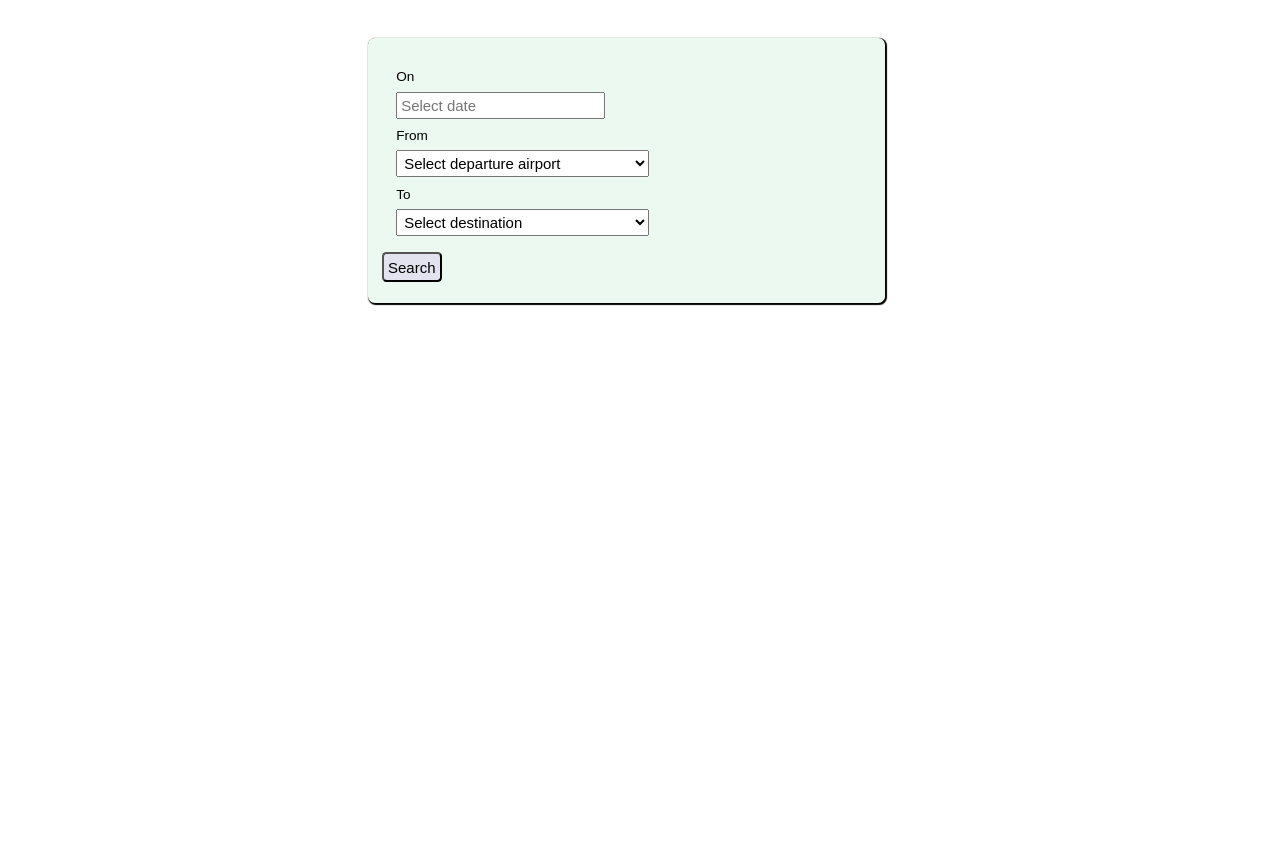
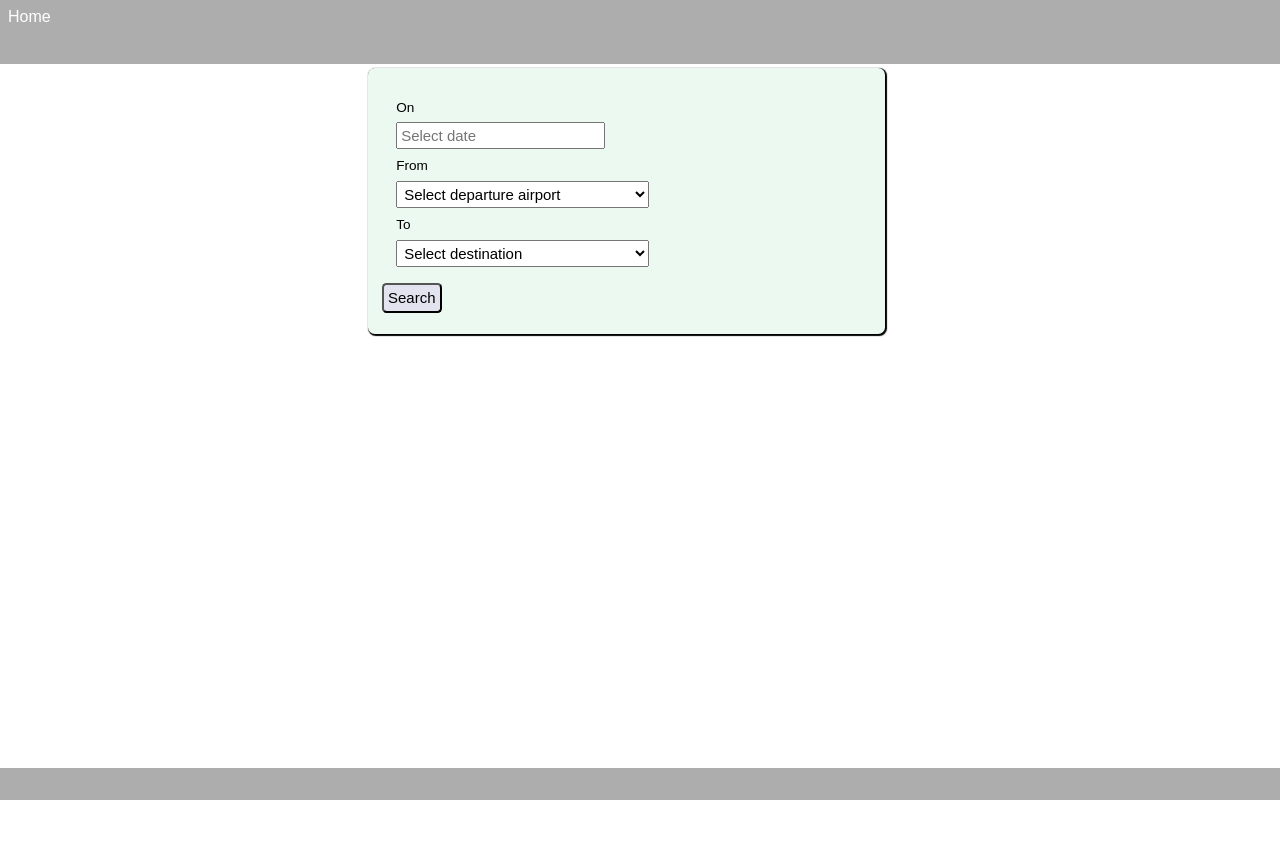
Before and after one commit to brandon-downing/flightsearch, a Node project: template views/index.jade in a window 1280 px wide. Before the commit the page ends 306 px from the top, so only its background shows below. Run offline with Node 20 templates, Linux system fonts and the light colour scheme; the template is opened without the code that fills it, so the values that code supplies are empty; some libraries are stand-ins or nearby versions.

Commit message:
design improvements

```diff
--- a/public/javascripts/fs-lib.js
+++ b/public/javascripts/fs-lib.js
@@ -24,10 +24,8 @@ var FS = {
 					'&imageHeight=' +this.imageSize.height,
 				dataType: 'json'
 			}).done(function(data){
-
-
-				 if($('#detailContainer').length > 0) {
-					$('#detailContainer').find('.imageContainer').css('background-image','url('+data.imageUrl+')');
+				 if($('.backgroundImage').length > 0) {
+					$('.backgroundImage').css('background-image','url('+data.imageUrl+')');
 				}
 			})
 			.fail(function(){
--- a/public/stylesheets/style.css
+++ b/public/stylesheets/style.css
@@ -1,10 +1,21 @@
+html, body {height: 100%;}
 body {
-  padding: 1em;
+  padding: 0;
+  margin: 0;
   font: 16px normal Helvetica, Arial, sans-serif;
 }
+menu, nav {margin:0; padding:0; }
 
 a {
   color: #00B7FF;
+}
+a.navlink {color: #fff; display: inline-block; margin:0.5em; text-decoration: none;}
+header, footer {width:100%; height:4em; background-color:#999; position: fixed; z-index: 1;}
+header {top:0;opacity:0.8; }
+footer {
+    opacity: .8;
+    bottom: 0;
+    height: 2em;
 }
 
 .box {
@@ -17,7 +28,7 @@ a {
 main {
     width: 75%;
     font-size: 85%;
-    margin: auto;
+    margin: 4em auto 3em;
     max-width: 40em;
     min-width: 21em;
     min-height: 40em;
@@ -92,12 +103,14 @@ div[id$='-container'].error::after { color: #9e1f1a;
     font-size: 2em;
     margin-left: 0.5em; }
 
-#detailContainer {position:relative;}
-#detailContainer .imageContainer {
-    position: absolute;
+ .backgroundImage {
+    position: fixed;
+    top: 4em;
+    left: 0;
     width: 100%;
     height: 100%;
-    opacity: .08;
-    top: 0;
-    left: 0;
+    background-repeat: no-repeat;
+    background-size: cover;
+    opacity: 0.5;
 }
+#detailContainer .box {background-color: rgba(236,249,240, 0.9)}
--- a/views/flightDetail.jade
+++ b/views/flightDetail.jade
@@ -1,9 +1,10 @@
 extends layout
 
 block content
+   div.backgroundImage
+   main#detailContainer
+    section.box
 
-   main#detailContainer.box
-      div.imageContainer
       h1= title
          span :&nbsp;
          span#origin-destination
--- a/views/flights.jade
+++ b/views/flights.jade
@@ -1,6 +1,7 @@
 extends layout
 
 block content
+  div.backgroundImage
   main
    h1= title
    // h2 For #{new Date(departureDate).toLocaleDateString()}, from #{flightlegs[0].segments[0].departureAirportLocation.replace(/, USA/,'')} to #{flightlegs[0].segments[flightlegs[0].segments.length-1].arrivalAirportLocation.replace(/, USA/,'')}
@@ -23,3 +24,4 @@ block content
                        span.time (#{new Date(segment.departureTime).toLocaleTimeString('en-US',{hour:'2-digit', minute:'2-digit'})}) &ndash; &nbsp;
                        strong #{segment.arrivalAirportLocation.replace(/, USA/g, '')}
                        span.time (#{new Date(segment.arrivalTime).toLocaleTimeString('en-US',{hour:'2-digit', minute:'2-digit'})})
+  script var arrivalAirport = '#{arrivalAirport}', departureAirport = '#{departureAirport}';
--- a/views/layout.jade
+++ b/views/layout.jade
@@ -10,4 +10,9 @@ html
     script(src='/javascripts/airports.js')
     script(src='/javascripts/fs-lib.js')
   body
+    header
+       nav
+          menu
+             a.navlink(href='/') Home
     block content
+    footer
```
